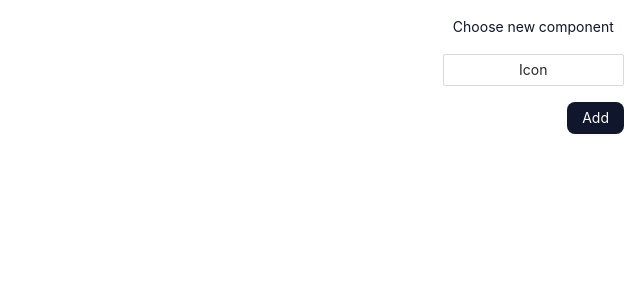
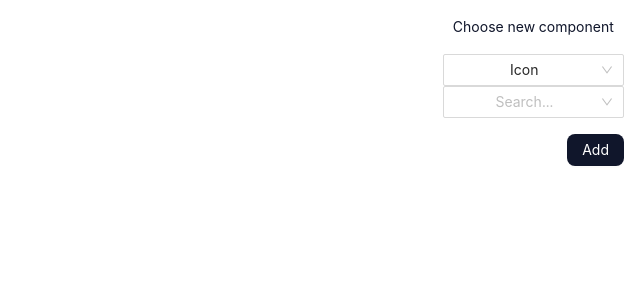
Before and after one commit to KrzysztofKrych/editor, a React (Create React App) app: page / in a window 1280 px wide. Shown: the top 300 px of the page, without its empty margins (640-1280 px from the left). Built offline with nearby package versions, Linux system fonts and the light colour scheme.

Commit message:
choose and add icon to editor

```diff
--- /dev/null
+++ b/src/components/ui/AddIconInformations.tsx
@@ -0,0 +1,46 @@
+import { Select } from 'antd'
+import { useEffect, useState } from 'react'
+import { useAppDispatch, useAppSelector } from '../../store'
+import { iconsSelector } from '../../store/icons/icons.reducer'
+import { setSelectedIconThunkAction } from '../../store/icons/icons.thunk'
+import { StyledSelect } from '../../styles/styled-components'
+import { getSlicedArray } from '../../utils/helpers'
+
+export const AddIconInformations = () => {
+  const { icons } = useAppSelector(iconsSelector)
+  const [filtredIcons, setFiltredIcons] = useState<string[]>([])
+  const dispatch = useAppDispatch()
+
+  const handleSetIcons = (icons: string[]) => {
+    setFiltredIcons(getSlicedArray(icons, { start: 0, end: 20 }))
+  }
+
+  // THIS ACTION SHOULD BE DONE ON BACKEND SIDE
+  const handleSearch = (value: string) => {
+    const filtred = icons.filter((icon) => icon.includes(value))
+    handleSetIcons(filtred)
+  }
+
+  useEffect(() => {
+    if (icons && icons.length) {
+      handleSetIcons(icons)
+    }
+  }, [icons])
+
+  return (
+    <StyledSelect
+      onChange={(value) => {
+        dispatch(setSelectedIconThunkAction(value as string))
+      }}
+      onSearch={handleSearch}
+      showSearch
+      placeholder='Search...'
+    >
+      {filtredIcons.map((icon) => (
+        <Select.Option key={icon} value={icon}>
+          {icon}
+        </Select.Option>
+      ))}
+    </StyledSelect>
+  )
+}
--- a/src/components/ui/SelectLabel.tsx
+++ b/src/components/ui/SelectLabel.tsx
@@ -11,7 +11,7 @@ interface Props {
   showArrow?: boolean
 }
 
-export const SelectLabel = ({ defaultValue, options, title, onChange, titlePadding, showArrow = false }: Props) => (
+export const SelectLabel = ({ defaultValue, options, title, onChange, titlePadding, showArrow = true }: Props) => (
   <>
     <StyledText padding={titlePadding} size='14' color={COLORS.PRIMARY}>
       {title}
--- a/src/components/views/Editor.tsx
+++ b/src/components/views/Editor.tsx
@@ -37,7 +37,7 @@ export const Editor = () => {
           }}
         >
           <StyledDiv style={{ display: 'inline-block' }} ref={iconRef}>
-            {icon.value}
+            <span className='material-icons'>{icon.value}</span>
           </StyledDiv>
         </Draggable>
       ))}
--- a/src/components/views/EditorMenu.tsx
+++ b/src/components/views/EditorMenu.tsx
@@ -1,34 +1,48 @@
 import { Select } from 'antd'
-import { useState } from 'react'
+import { ReactElement, useState } from 'react'
 import { useSelector } from 'react-redux'
 import { useAppDispatch } from '../../store'
 import { addDraggableIconThunkAction, addDraggableTextThunkAction } from '../../store/editor/editor.thunk'
 import { iconsSelector } from '../../store/icons/icons.reducer'
 import { StyledFlex } from '../../styles/styled-components'
 import { ButtonType, DraggableType } from '../../utils/enums'
+import { getUniqId } from '../../utils/helpers'
+import { AddIconInformations } from '../ui/AddIconInformations'
 import { Button } from '../ui/Button'
 import { SelectLabel } from '../ui/SelectLabel'
 
-const defaultText = { value: `test${Date.now()}`, id: `${Date.now()}`, position: { x: 0, y: 0 } }
-const defaultIcon = { value: `someicon`, id: `${Date.now()}`, position: { x: 0, y: 0 } }
+const defaultText = { value: `test${Date.now()}`, position: { x: 0, y: 0 } }
+const defaultIcon = { value: `someicon`, position: { x: 0, y: 0 } }
 
 export const EditorMenu = () => {
   const defaultSelectedDraggableType = DraggableType.ICON
   const [selectedDraggableType, setSelectedDraggableType] = useState<DraggableType>(defaultSelectedDraggableType)
   const dispatch = useAppDispatch()
-  const { icons } = useSelector(iconsSelector)
+  const { selectedIcon } = useSelector(iconsSelector)
   const handleAddDraggable = () => {
     switch (selectedDraggableType) {
       case DraggableType.TEXT: {
-        dispatch(addDraggableTextThunkAction({ ...defaultText }))
+        dispatch(addDraggableTextThunkAction({ ...defaultText, id: getUniqId() }))
         break
       }
       case DraggableType.ICON: {
-        dispatch(addDraggableIconThunkAction({ ...defaultIcon }))
+        dispatch(addDraggableIconThunkAction({ ...defaultIcon, value: selectedIcon, id: getUniqId() }))
         break
       }
       default:
         break
+    }
+  }
+
+  const getCurrentAdditionalInformations = (): ReactElement | null => {
+    switch (selectedDraggableType) {
+      case DraggableType.TEXT:
+        return null
+      case DraggableType.ICON: {
+        return <AddIconInformations />
+      }
+      default:
+        return null
     }
   }
 
@@ -48,6 +62,7 @@ export const EditorMenu = () => {
             </Select.Option>
           ))}
         />
+        {getCurrentAdditionalInformations()}
         <Button
           onClick={handleAddDraggable}
           style={{ margin: '1rem 0', alignSelf: 'flex-end' }}
@@ -55,11 +70,6 @@ export const EditorMenu = () => {
           text='Add'
         />
       </StyledFlex>
-      {icons.map((icon) => (
-        <span key={icon} className='material-icons'>
-          {icon}
-        </span>
-      ))}
     </div>
   )
 }
--- a/src/store/icons/icons.reducer.ts
+++ b/src/store/icons/icons.reducer.ts
@@ -3,10 +3,12 @@ import { RootState } from '..'
 
 export interface IconsInitialState {
   icons: string[]
+  selectedIcon: string
 }
 
 export const initialState: IconsInitialState = {
   icons: [],
+  selectedIcon: '',
 }
 
 const reducerName = 'icons'
@@ -18,10 +20,13 @@ export const iconsSlice = createSlice({
     setIcons: (state, { payload }: PayloadAction<string[]>) => {
       state.icons = payload
     },
+    setSelectedIcon: (state, { payload }: PayloadAction<string>) => {
+      state.selectedIcon = payload
+    },
   },
 })
 
-export const { setIcons } = iconsSlice.actions
+export const { setIcons, setSelectedIcon } = iconsSlice.actions
 
 export const iconsSelector = (state: RootState) => state.iconsReducer
 
--- a/src/store/icons/icons.thunk.ts
+++ b/src/store/icons/icons.thunk.ts
@@ -1,8 +1,14 @@
 import { AppThunk } from '..'
-import { setIcons } from './icons.reducer'
+import { setIcons, setSelectedIcon } from './icons.reducer'
 
 export const setIconsThunkAction =
   (icons: string[]): AppThunk =>
   async (dispatch) => {
     dispatch(setIcons(icons))
   }
+
+export const setSelectedIconThunkAction =
+  (icon: string): AppThunk =>
+  async (dispatch) => {
+    dispatch(setSelectedIcon(icon))
+  }
--- a/src/utils/helpers.tsx
+++ b/src/utils/helpers.ts
@@ -20,3 +20,8 @@ export const getButtonProps = (type: ButtonType) => {
       }
   }
 }
+
+export const getSlicedArray = <T>(arr: T[], position: { start: number; end: number }): T[] =>
+  arr.slice(position.start, position.end)
+
+export const getUniqId = () => `id_${Math.random().toString(16).slice(2)}`
```
